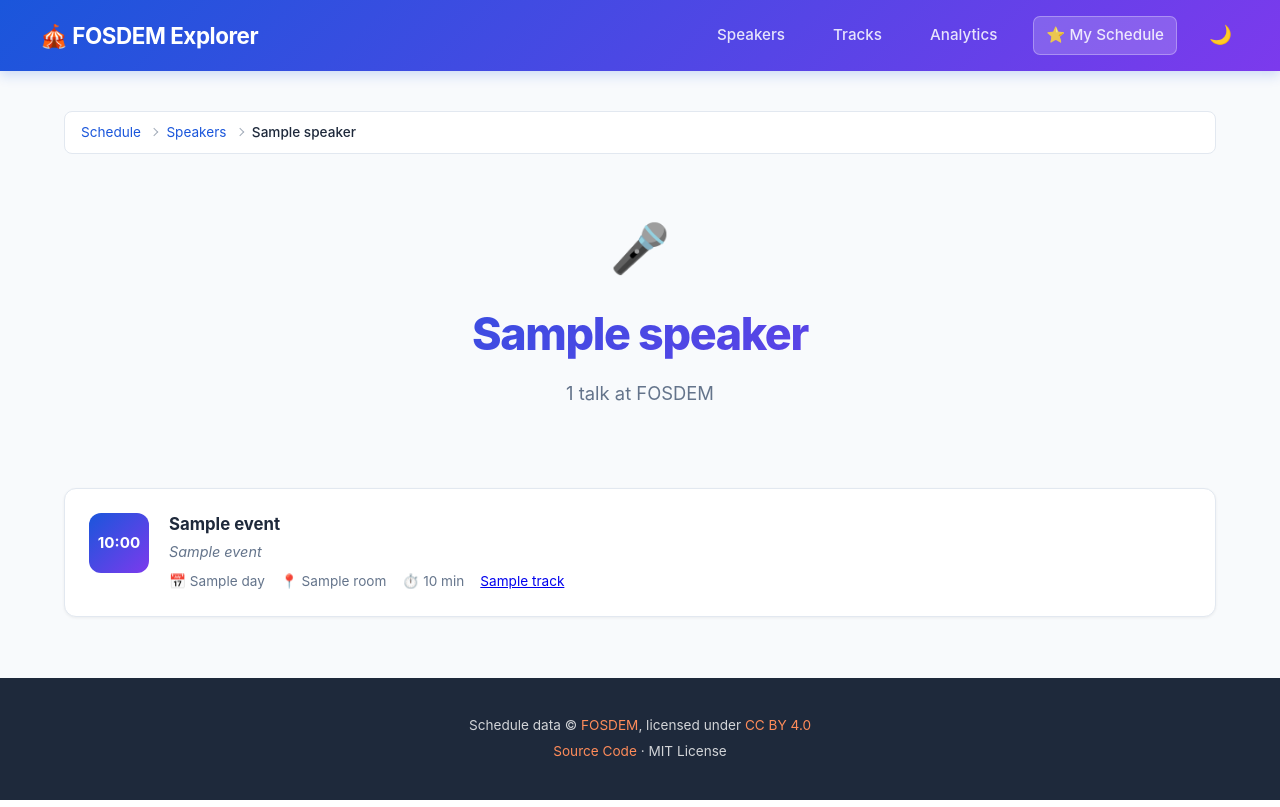
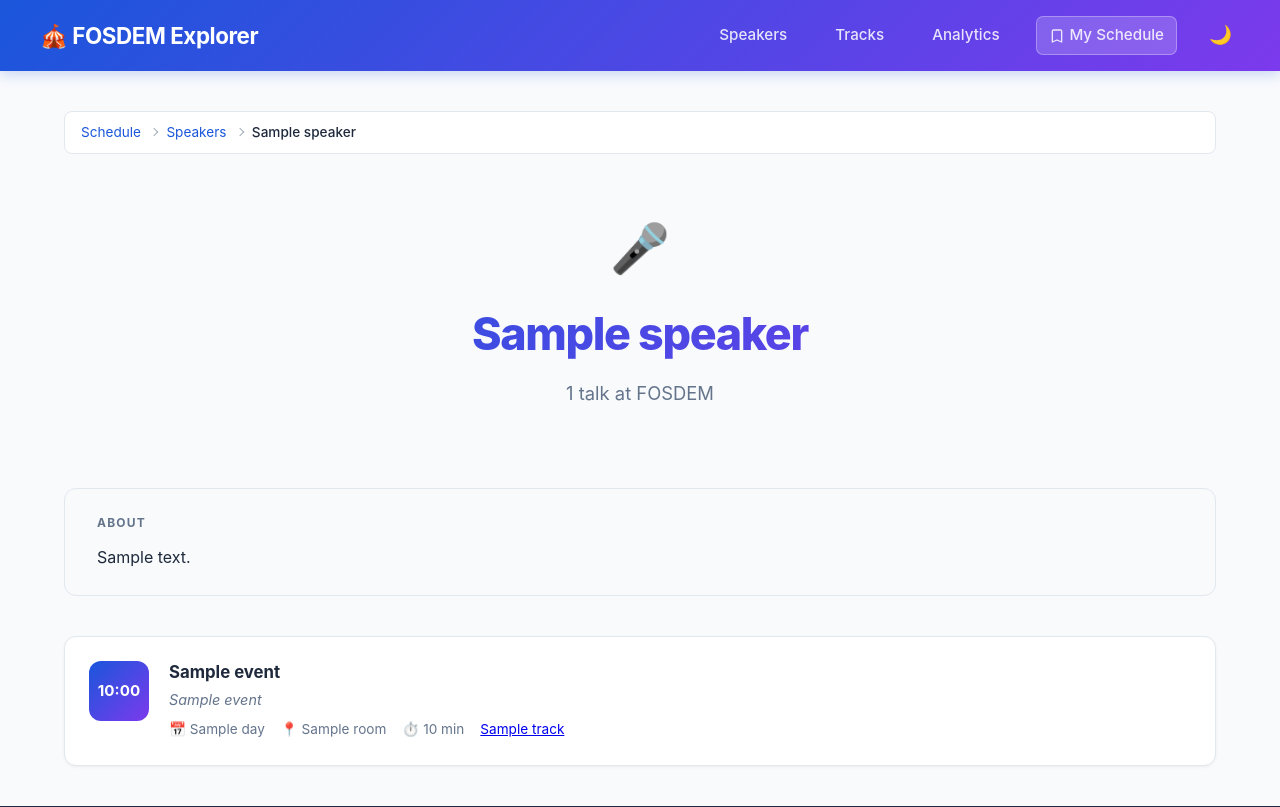
Before and after one commit to HenryPenton/fosdem-atlas, a Python web app: template src/templates/speaker.html in a window 1280 px wide. Shown: the top 807 px of the page. Run offline with Jinja, Linux system fonts and the light colour scheme; the template is opened without the code that fills it: most values are stand-ins (such as "Sample title", 1, 10 or a date in 2020).

Commit message:
feat: add speaker bios to the application, including database schema updates and UI enhancements

```diff
--- a/src/adapters/persistence/duckdb_connection.py
+++ b/src/adapters/persistence/duckdb_connection.py
@@ -58,7 +58,8 @@ class DuckDBConnection:
             """
             CREATE TABLE IF NOT EXISTS speakers (
                 id VARCHAR PRIMARY KEY,
-                name VARCHAR NOT NULL
+                name VARCHAR NOT NULL,
+                bio VARCHAR NOT NULL DEFAULT ''
             )
         """
         )
--- a/src/adapters/persistence/duckdb_ingestion_repository.py
+++ b/src/adapters/persistence/duckdb_ingestion_repository.py
@@ -162,8 +162,8 @@ class DuckDBIngestionRepository:
 
                 for speaker in event.speakers:
                     conn.execute(
-                        "INSERT OR IGNORE INTO speakers (id, name) VALUES (?, ?)",
-                        [speaker.id, speaker.name],
+                        "INSERT OR IGNORE INTO speakers (id, name, bio) VALUES (?, ?, ?)",
+                        [speaker.id, speaker.name, speaker.bio],
                     )
                     conn.execute(
                         "INSERT OR IGNORE INTO event_speakers (event_id, speaker_id) VALUES (?, ?)",
--- a/src/adapters/persistence/duckdb_speakers_repository.py
+++ b/src/adapters/persistence/duckdb_speakers_repository.py
@@ -31,12 +31,12 @@ class DuckDBSpeakersRepository:
     def get_speaker_by_id(self, speaker_id: str) -> Speaker | None:
         conn = self._db.get()
         row = conn.execute(
-            "SELECT id, name FROM speakers WHERE id = ?",
+            "SELECT id, name, COALESCE(bio, '') FROM speakers WHERE id = ?",
             [speaker_id],
         ).fetchone()
         if row is None:
             return None
-        return Speaker(id=str(row[0]), name=str(row[1]))
+        return Speaker(id=str(row[0]), name=str(row[1]), bio=str(row[2]))
 
     def get_events_by_speaker(self, speaker_id: str) -> list[EventSummary]:
         conn = self._db.get()
--- a/src/api/dtos.py
+++ b/src/api/dtos.py
@@ -78,6 +78,7 @@ class SpeakerDetailDTO:
 
     id: str
     name: str
+    bio: str
     events: list[EventSummaryDTO]
 
 
--- a/src/api/routes.py
+++ b/src/api/routes.py
@@ -145,6 +145,7 @@ def create_api_router(
         return SpeakerDetailDTO(
             id=result.id,
             name=result.name,
+            bio=result.bio,
             events=[
                 EventSummaryDTO(
                     id=e.id,
--- a/src/application/speaker_service.py
+++ b/src/application/speaker_service.py
@@ -19,4 +19,4 @@ class SpeakerService:
         if speaker is None:
             return None
         events = self._repo.get_events_by_speaker(speaker_id)
-        return SpeakerDetail(id=speaker.id, name=speaker.name, events=events)
+        return SpeakerDetail(id=speaker.id, name=speaker.name, bio=speaker.bio, events=events)
--- a/src/domain/models/speakers.py
+++ b/src/domain/models/speakers.py
@@ -15,6 +15,7 @@ class Speaker:
 
     id: str
     name: str
+    bio: str = ""
 
 
 @dataclass(frozen=True)
@@ -32,4 +33,5 @@ class SpeakerDetail:
 
     id: str
     name: str
+    bio: str
     events: list[EventSummary]
--- a/src/static/css/style.css
+++ b/src/static/css/style.css
@@ -146,6 +146,31 @@ main {
     font-size: 1.15rem;
 }
 
+/* Speaker bio */
+.speaker-bio {
+    background: var(--card-bg);
+    border: 1px solid var(--border-color);
+    border-radius: 12px;
+    padding: 1.5rem 2rem;
+    margin-bottom: 2.5rem;
+}
+
+.speaker-bio__heading {
+    font-size: 0.75rem;
+    font-weight: 700;
+    text-transform: uppercase;
+    letter-spacing: 0.1em;
+    color: var(--text-muted);
+    margin-bottom: 0.75rem;
+}
+
+.speaker-bio__text {
+    color: var(--text-color);
+    line-height: 1.7;
+    font-size: 1rem;
+    margin: 0;
+}
+
 .hero-stats {
     display: flex;
     justify-content: center;
@@ -1686,10 +1714,20 @@ footer p {
 .nav-links a.nav-schedule {
     background: rgba(255, 255, 255, 0.18);
     border: 1px solid rgba(255, 255, 255, 0.3);
+    display: inline-flex;
+    align-items: center;
+    gap: 0.3rem;
 }
 
 .nav-links a.nav-schedule:hover {
     background: rgba(255, 255, 255, 0.28);
+}
+
+.nav-links a.nav-schedule .bookmark-icon path {
+    fill: none;
+    stroke: currentColor;
+    stroke-width: 2;
+    stroke-linejoin: round;
 }
 
 .schedule-badge {
--- a/src/static/js/my-schedule.js
+++ b/src/static/js/my-schedule.js
@@ -87,12 +87,12 @@ var MySchedule = (function () {
             var id = btn.getAttribute('data-bookmark-id');
             if (has(id)) {
                 btn.classList.add('bookmark-btn--active');
-                btn.textContent = '⭐';
                 btn.title = 'Remove from My Schedule';
+                btn.setAttribute('aria-label', 'Remove from My Schedule');
             } else {
                 btn.classList.remove('bookmark-btn--active');
-                btn.textContent = '☆';
                 btn.title = 'Add to My Schedule';
+                btn.setAttribute('aria-label', 'Add to My Schedule');
             }
             if (btn._bookmarkBound) return;
             btn._bookmarkBound = true;
@@ -102,12 +102,12 @@ var MySchedule = (function () {
                 var added = toggle(id);
                 if (added) {
                     btn.classList.add('bookmark-btn--active');
-                    btn.textContent = '⭐';
                     btn.title = 'Remove from My Schedule';
+                    btn.setAttribute('aria-label', 'Remove from My Schedule');
                 } else {
                     btn.classList.remove('bookmark-btn--active');
-                    btn.textContent = '☆';
                     btn.title = 'Add to My Schedule';
+                    btn.setAttribute('aria-label', 'Add to My Schedule');
                 }
                 updateNavBadge();
             });
--- a/src/templates/base.html
+++ b/src/templates/base.html
@@ -41,7 +41,7 @@
                 <a href="/speakers">Speakers</a>
                 <a href="/tracks">Tracks</a>
                 <a href="/analytics">Analytics</a>
-                <a href="/my-schedule" class="nav-schedule">⭐ My Schedule <span id="schedule-badge" class="schedule-badge" hidden></span></a>
+                <a href="/my-schedule" class="nav-schedule"><svg class="bookmark-icon" viewBox="0 0 24 24" width="16" height="16" aria-hidden="true"><path d="M17 3H7c-1.1 0-2 .9-2 2v16l7-3 7 3V5c0-1.1-.9-2-2-2z"/></svg> My Schedule <span id="schedule-badge" class="schedule-badge" hidden></span></a>
                 <button class="dark-mode-toggle" id="dark-mode-toggle" aria-label="Toggle dark mode" title="Toggle dark mode">🌙</button>
             </div>
         </nav>
--- a/src/templates/event.html
+++ b/src/templates/event.html
@@ -16,7 +16,7 @@
             <div class="event-detail-body">
                 <div class="event-detail-title-row">
                     <h1 class="event-detail-title">{{ event.title }}</h1>
-                    <button class="bookmark-btn event-detail-bookmark" data-bookmark-id="{{ event.id }}" title="Add to My Schedule">☆</button>
+                    <button class="bookmark-btn event-detail-bookmark" data-bookmark-id="{{ event.id }}" title="Add to My Schedule" aria-label="Add to My Schedule"><svg class="bookmark-icon" viewBox="0 0 24 24" width="22" height="22" aria-hidden="true"><path d="M17 3H7c-1.1 0-2 .9-2 2v16l7-3 7 3V5c0-1.1-.9-2-2-2z"/></svg></button>
                 </div>
                 {% if event.subtitle %}
                 <p class="event-detail-subtitle">{{ event.subtitle }}</p>
--- a/src/templates/index.html
+++ b/src/templates/index.html
@@ -110,7 +110,7 @@
                                 <span class="grid-event-title">{{ ev.title | truncate(55) }}</span>
                                 <span class="grid-event-meta">⏱️ {{ ev.duration_minutes }}m</span>
                             </a>
-                            <button class="bookmark-btn bookmark-btn--grid" data-bookmark-id="{{ ev.id }}" title="Add to My Schedule">☆</button>
+                            <button class="bookmark-btn bookmark-btn--grid" data-bookmark-id="{{ ev.id }}" title="Add to My Schedule" aria-label="Add to My Schedule"><svg class="bookmark-icon" viewBox="0 0 24 24" width="14" height="14" aria-hidden="true"><path d="M17 3H7c-1.1 0-2 .9-2 2v16l7-3 7 3V5c0-1.1-.9-2-2-2z"/></svg></button>
                         </div>
                         {% endfor %}
                     </td>
--- a/src/templates/speaker.html
+++ b/src/templates/speaker.html
@@ -15,6 +15,13 @@
         <h1>{{ speaker.name }}</h1>
         <p class="hero-subtitle">{{ events|length }} talk{{ 's' if events|length != 1 }} at FOSDEM</p>
     </section>
+
+    {% if speaker.bio %}
+    <section class="speaker-bio">
+        <h2 class="speaker-bio__heading">About</h2>
+        <p class="speaker-bio__text">{{ speaker.bio }}</p>
+    </section>
+    {% endif %}
 
     <section class="event-list">
         {% for event in events %}
```
Also changed, not shown: other parts of src/static/css/style.css (+19 -16 lines), ROADMAP.md (+12 -9 lines), src/adapters/scraper/fosdem_scraper.py (+19 -1 lines), tests/test_repository_speakers.py (+29 -0 lines), tests/test_scraper.py (+20 -0 lines), tests/test_web_speakers.py (+1 -0 lines).
